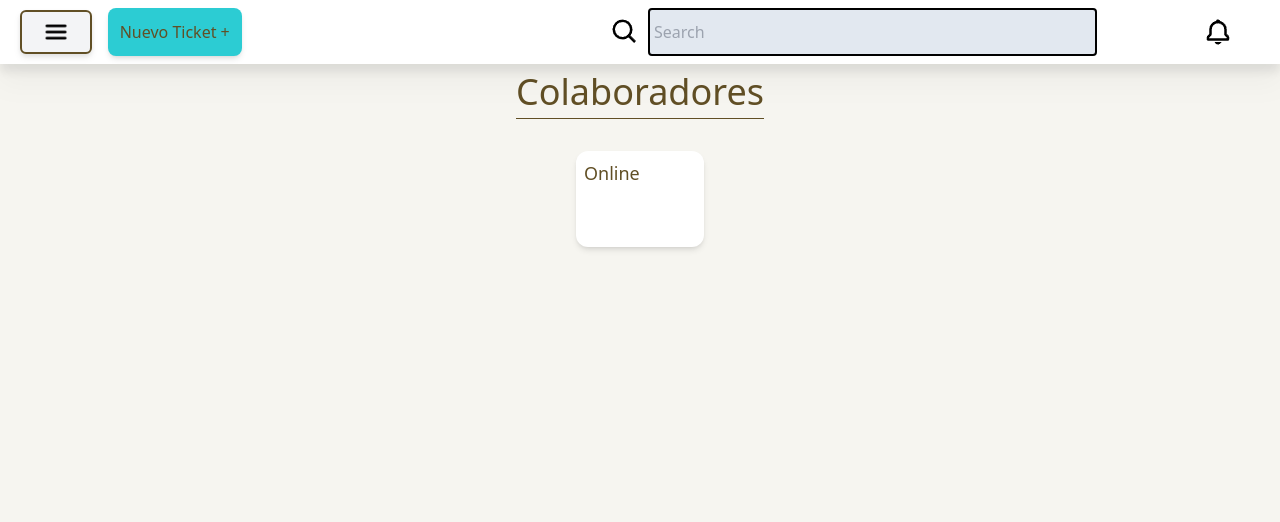
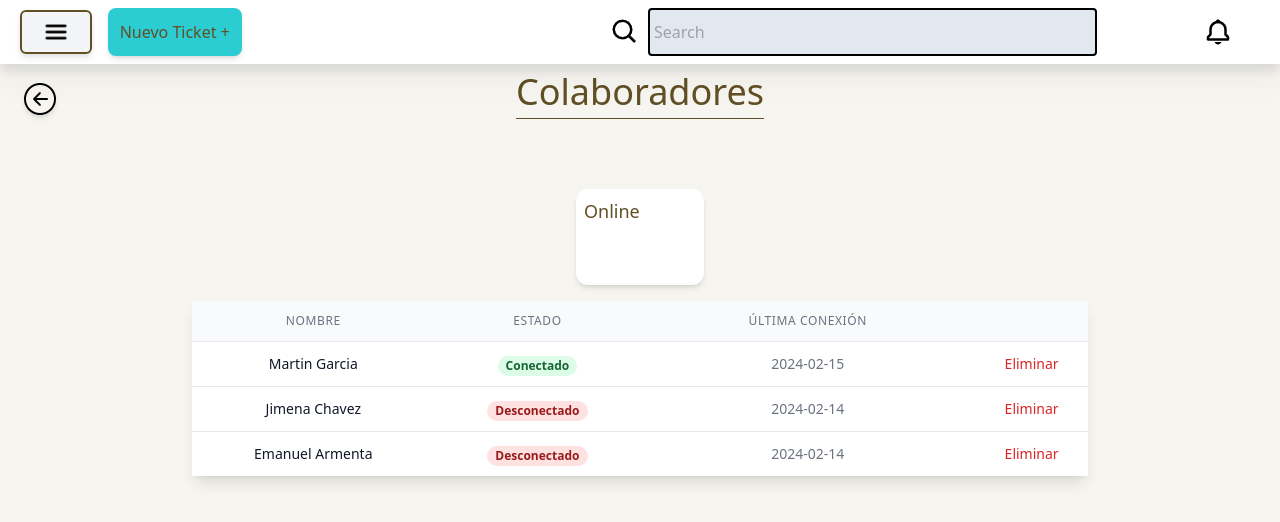
Before and after one commit to MartinGuia/mahekal, a React (Create React App) app in the folder client/: page /listadptocollabs in a window 1280 px wide. Shown: the top 522 px of the page. Built offline with nearby package versions, Linux system fonts and the light colour scheme.

Commit message:
Creations of List of Collabs in Departaments view

```diff
--- a/client/package.json
+++ b/client/package.json
@@ -13,6 +13,7 @@
     "@testing-library/react": "^13.4.0",
     "@testing-library/user-event": "^13.5.0",
     "clsx": "^2.1.0",
+    "history": "^5.3.0",
     "react": "^18.2.0",
     "react-dom": "^18.2.0",
     "react-dropzone": "^14.2.3",
--- a/client/src/components/Nav.jsx
+++ b/client/src/components/Nav.jsx
@@ -16,26 +16,31 @@ export default function Nav({children}) {
 
   const Menus = [
     {
+      id: 1,
       title: "Tickets",
       image: tickets,
       to: "/"
     },
     {
+      id: 2,
       title: "Dptos.",
       image: dptos,
       to: '/departamentos'
     },
     {
+      id: 3,
       title: "Cuentas",
       image: cuentas,
       to: '/',
     },
     {
+      id: 4,
       title: "Foro",
       image: mensaje,
       to: '/',
     },
     {
+      id: 5,
       title: "Cuenta",
       image: cuenta,
       to: '/',
@@ -116,9 +121,8 @@ export default function Nav({children}) {
 
           {/* Componente que contiene los iconos y nombres del menu */}
           <ul className={`pt-2`}>
-            {Menus.map((menu, i) => (
-              <>
-                <li key={i}>
+            {Menus.map(menu => (
+                <li key={menu.id}>
                   <Link
                     className="flex rounded-md p-3 mt-2 cursor-pointer hover:bg-water-blue items-center gap-x-3"
                     to={menu.to}
@@ -133,7 +137,7 @@ export default function Nav({children}) {
                     </span>
                   </Link>
                 </li>
-              </>
+
             ))}
           </ul>
 
@@ -158,7 +162,7 @@ export default function Nav({children}) {
         </aside>
 
         {/* Elemento Section */}
-        <section className={`bg-light-bone w-screen ${open && "blur-sm"}`}>
+        <section className={`bg-light-bone w-screen ${open && "blur-sm max-[542px]:hidden"}`}>
           {children}
         </section>
       </div>
--- /dev/null
+++ b/client/src/components/ui/ButtonAction.jsx
@@ -0,0 +1,21 @@
+import React from 'react';
+import {clsx} from "clsx"
+
+const ButtonAction = ({ className, rutaDestino, children }) => {
+
+  const handleClick = () => {
+    // Redireccionar a la ruta de destino
+    window.location.href = rutaDestino;
+  };
+
+  return (
+    <button className={clsx(
+        "flex justify-center w-auto p-3 h-auto duration-500 rounded-lg shadow-md bg-slate-500 hover:bg-slate-600",
+        className
+      )} onClick={handleClick}>
+      {children}
+    </button>
+  );
+};
+
+export default ButtonAction;
--- a/client/src/pages/DepartamentosPage.jsx
+++ b/client/src/pages/DepartamentosPage.jsx
@@ -2,9 +2,11 @@ import React from 'react'
 import Nav from '../components/Nav'
 import { Tarjeta } from '../components/ui/Tarjeta';
 import { Title } from '../components/Headers/Title';
-import LinkButton from '../components/ui/LinkButton';
+import ButtonAction from '../components/ui/ButtonAction';
 
 function DepartamentosPage() {
+
+
   return (
     <>
       <Nav>
@@ -18,19 +20,19 @@ function DepartamentosPage() {
               </div>
               <div className="w-[60%] flex justify-center items-center max-[541px]:w-[100%] max-[541px]:mt-2 max-[281px]:flex-col">
                 <div className="w-[50%] flex justify-center items-center mx-1">
-                  <LinkButton to="/" className="max-[541px]:w-auto flex-col items-center">
-                    <p className="text-xl text-center max-[769px]:text-base max-[431px]:text-sm max-[376px]:text-xs">
+                  <ButtonAction rutaDestino="/" className="max-[541px]:w-auto flex-col items-center">
+                    <p className="text-xl text-center max-[769px]:text-base max-[431px]:text-sm max-[376px]:text-xs text-white">
                       Tickets
                     </p>
-                    <span>0</span>
-                  </LinkButton>
+                    <span className='text-white'>0</span>
+                  </ButtonAction>
                 </div>
                 <div className="w-[50%] flex items-center justify-center mx-1 max-[281px]:mt-2">
-                  <LinkButton to='/listadptocollabs' className="max-[541px]:w-auto ">
-                    <p className="text-xl text-center max-[769px]:text-base max-[431px]:text-sm max-[376px]:text-xs">
+                  <ButtonAction rutaDestino='/listadptocollabs'  className="max-[541px]:w-auto">
+                    <p className="text-xl text-white text-center max-[769px]:text-base max-[431px]:text-sm max-[376px]:text-xs ">
                       Lista Empleados
                     </p>
-                  </LinkButton>
+                  </ButtonAction>
                 </div>
               </div>
             </Tarjeta>
--- a/client/src/pages/ListOfDeptCollabs.jsx
+++ b/client/src/pages/ListOfDeptCollabs.jsx
@@ -2,18 +2,158 @@ import React from 'react'
 import Nav from '../components/Nav'
 import Filter from '../components/ui/Filter'
 import { Title } from '../components/Headers/Title'
+import { Link } from 'react-router-dom'
+import { useState } from 'react';
 
 function ListOfDeptCollabs() {
+
+  const initialData = [
+    { id: 1, name: 'Martin Garcia', status: 'connected', lastSeen: '2024-02-15' },
+    { id: 2, name: 'Jimena Chavez', status: 'disconnected', lastSeen: '2024-02-14' },
+    { id: 3, name: 'Emanuel Armenta', status: 'disconnected', lastSeen: '2024-02-14' },
+  ];
+
+  const [data, setData] = useState(initialData);
+
+  const handleDelete = (id) => {
+    setData(data.filter(item => item.id !== id));
+  };
+
+  // const data = [
+  //   {
+  //     Nombre: "Luis Suarez",
+  //     Estado: 'En linea',
+  //     Conexion: 'Hace 1 hora'
+  //   },
+  //   {
+  //     Nombre: "Martin Garcia",
+  //     Estado: 'En linea',
+  //     Conexion: 'Hace 2 minutos'
+  //   },
+  //   {
+  //     Nombre: "Jimena Chavez",
+  //     Estado: 'En linea',
+  //     Conexion: 'Hace 4 horas'
+  //   },
+  //   {
+  //     Nombre: "Melissa Garcia",
+  //     Estado: 'En linea',
+  //     Conexion: 'Hace 3 horas'
+  //   },
+
+  // ];
+
   return (
     <>
       <Nav>
         <Title>Colaboradores</Title>
+        {/* Caja que contiene el boton para regresar una pagina atras */}
+        <div className="w-[9%] bottom-9 left-6 relative">
+          <button className="rounded-full shadow-md">
+            <Link to="/departamentos">
+              <img
+                src="flechaAtras.png"
+                className="size-8 max-[281px]:size-6"
+                alt=""
+              />
+            </Link>
+          </button>
+        </div>
+
+        {/* Seccion que contiene los filtros de los trabajadores */}
         <section className="justify-center mx-2 my-8 w-auto h-20 text-lg max-[767px]:flex max-[767px]:text-sm max-[767px]:h-340 max-[767px]:items-center">
           <Filter>Online</Filter>
         </section>
+
+        <section className="w-[100%] flex justify-center">
+          <table className="min-w-[70%] divide-y divide-gray-200 shadow-lg max-w-[50%]">
+            <thead className="bg-gray-50">
+              <tr className='text-center'>
+                <th
+                  scope="col"
+                  className="px-6 py-3 text-xs font-medium text-gray-500 uppercase tracking-wider"
+                >
+                  Nombre
+                </th>
+                <th
+                  scope="col"
+                  className="px-6 py-3  text-xs font-medium text-gray-500 uppercase tracking-wider"
+                >
+                  Estado
+                </th>
+                <th
+                  scope="col"
+                  className="px-6 py-3 text-xs font-medium text-gray-500 uppercase tracking-wider"
+                >
+                  Última Conexión
+                </th>
+                <th scope="col" className="">
+                  <span className="sr-only">Acciones</span>
+                </th>
+              </tr>
+            </thead>
+            <tbody className="bg-white divide-y divide-gray-200 text-center">
+              {data.map((person) => (
+                <tr key={person.id}>
+                  <td className=" whitespace-nowrap py-3">
+                    <div className="text-sm font-medium text-gray-900 max-[391px]:text-xs">
+                      {person.name}
+                    </div>
+                  </td>
+                  <td className="whitespace-nowrap">
+                    <span
+                      className={`px-2 inline-flex text-xs leading-5 font-semibold rounded-full ${
+                        person.status === "connected"
+                          ? "bg-green-100 text-green-800"
+                          : "bg-red-100 text-red-800"
+                      }`}
+                    >
+                      {person.status === "connected"
+                        ? "Conectado"
+                        : "Desconectado"}
+                    </span>
+                  </td>
+                  <td className="whitespace-nowrap text-sm text-gray-500">
+                    {person.lastSeen}
+                  </td>
+                  <td className="whitespace-nowrap text-sm font-medium">
+                    <button
+                      onClick={() => handleDelete(person.id)}
+                      className="text-red-600 hover:text-red-900"
+                    >
+                      Eliminar
+                    </button>
+                  </td>
+                </tr>
+              ))}
+            </tbody>
+          </table>
+        </section>
+
+        {/* <section className="w-[100%] h-[100%]">
+          <TableContainer>
+            <Table>
+              <TableHead className="">
+                <TableCell>Nombre</TableCell>
+                <TableCell>Estado</TableCell>
+                <TableCell>Ultima conexion</TableCell>
+              </TableHead>
+
+              <TableBody>
+                {data.map((celda) => (
+                  <TableRow>
+                    <TableCell>{celda.Nombre}</TableCell>
+                    <TableCell>{celda.Estado}</TableCell>
+                    <TableCell>{celda.Nombre}</TableCell>
+                  </TableRow>
+                ))}
+              </TableBody>
+            </Table>
+          </TableContainer>
+        </section> */}
       </Nav>
     </>
-  )
+  );
 }
 
 export default ListOfDeptCollabs
```
Also changed, not shown: client/src/components/ui/LinkButton.jsx (+8 -1 lines), client/src/pages/NewTicketPage.jsx (+35 -28 lines), client/public/logo192.png (added), client/public/manifest.json, 1 other file (tests, documents, lock files or other folders). Lines whose indentation alone changed are shown as unchanged.
